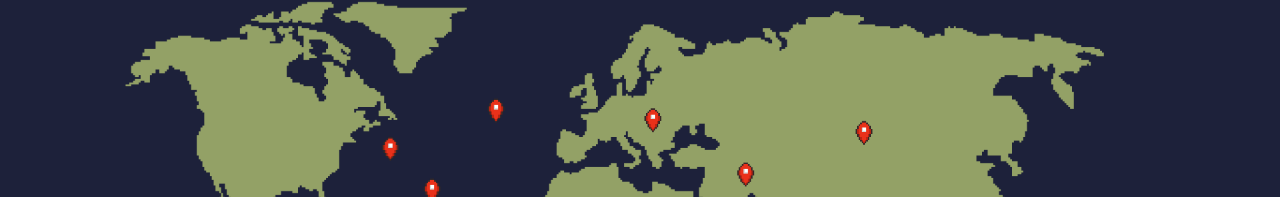
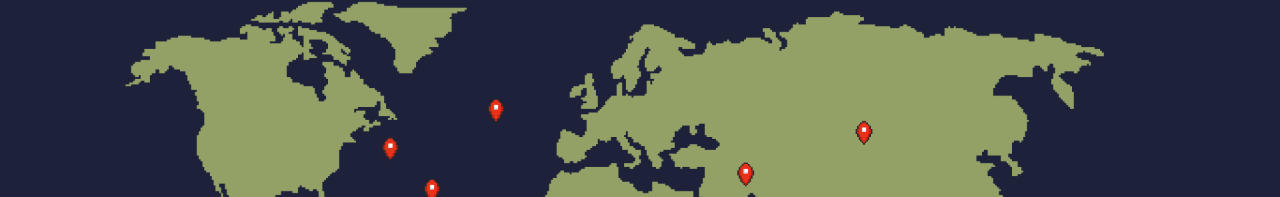
Before and after one commit to 22-APPS-Exhibition/apps-exhibition-webpage, a React (Create React App) app: page /map in a window 1280 px wide. Shown: the part 129-326 px from the top of the page. Built offline with nearby package versions, Linux system fonts and the light colour scheme; a web font is replaced by a local one.

Commit message:
Refact: pin UI 재사용

```diff
--- a/src/pages/MapPage.tsx
+++ b/src/pages/MapPage.tsx
@@ -7,6 +7,48 @@ import ModalPortal from "../components/mapPage/ModalPortal";
 interface iPinProps {
   position: { x: number; y: number };
 }
+
+const pinPositions: iPinProps[] = [
+  {
+    position: { x: -65, y: -25 },
+  },
+  {
+    position: { x: -45, y: -50 },
+  },
+  {
+    position: { x: -78, y: -38 },
+  },
+  {
+    position: { x: -50, y: 10 },
+  },
+  {
+    position: { x: -45, y: 30 },
+  },
+  {
+    position: { x: -10, y: -10 },
+  },
+  {
+    position: { x: 5, y: 20 },
+  },
+  {
+    position: { x: 10, y: 0 },
+  },
+  {
+    position: { x: 22, y: -13 },
+  },
+  {
+    position: { x: 33, y: -30 },
+  },
+  {
+    position: { x: 63, y: -15 },
+  },
+  {
+    position: { x: 70, y: -43 },
+  },
+  {
+    position: { x: 68, y: 30 },
+  },
+];
 
 export default function MapPage() {
   const [modalOpen, setModalOpen] = useState<boolean>();
@@ -25,51 +67,11 @@ export default function MapPage() {
       </Header>
       <MapContainer>
         <img src={MapImg} alt="지도 이미지" />
-        <Pin position={{ x: -65, y: -25 }} onClick={() => setModalOpen(true)}>
-          <img src={RedPinImg} alt="지도 표시" />
-        </Pin>
-        <Pin position={{ x: -45, y: -50 }}>
-          <img src={RedPinImg} alt="지도 표시" />
-        </Pin>
-        <Pin position={{ x: -78, y: -38 }}>
-          <img src={RedPinImg} alt="지도 표시" />
-        </Pin>
-        <Pin position={{ x: -50, y: 10 }}>
-          <img src={RedPinImg} alt="지도 표시" />
-        </Pin>
-        <Pin position={{ x: -45, y: 30 }}>
-          <img src={RedPinImg} alt="지도 표시" />
-        </Pin>
-
-        <Pin position={{ x: -10, y: -10 }}>
-          <img src={RedPinImg} alt="지도 표시" />
-        </Pin>
-        <Pin position={{ x: 5, y: 20 }}>
-          <img src={RedPinImg} alt="지도 표시" />
-        </Pin>
-        <Pin position={{ x: 10, y: 0 }}>
-          <img src={RedPinImg} alt="지도 표시" />
-        </Pin>
-
-        <Pin position={{ x: 4, y: -47 }}>
-          <img src={RedPinImg} alt="지도 표시" />
-        </Pin>
-        <Pin position={{ x: 22, y: -13 }}>
-          <img src={RedPinImg} alt="지도 표시" />
-        </Pin>
-        <Pin position={{ x: 33, y: -30 }}>
-          <img src={RedPinImg} alt="지도 표시" />
-        </Pin>
-        <Pin position={{ x: 63, y: -15 }}>
-          <img src={RedPinImg} alt="지도 표시" />
-        </Pin>
-        <Pin position={{ x: 70, y: -43 }}>
-          <img src={RedPinImg} alt="지도 표시" />
-        </Pin>
-
-        <Pin position={{ x: 68, y: 30 }}>
-          <img src={RedPinImg} alt="지도 표시" />
-        </Pin>
+        {pinPositions.map((pin, index) => (
+          <Pin position={pin.position} key={index} onClick={() => setModalOpen(true)}>
+            <img src={RedPinImg} alt="지도 표시" />
+          </Pin>
+        ))}
         <Pin position={{ x: 84, y: 28 }}>
           <img src={YellowPinImg} alt="지도 표시" />
         </Pin>
```
